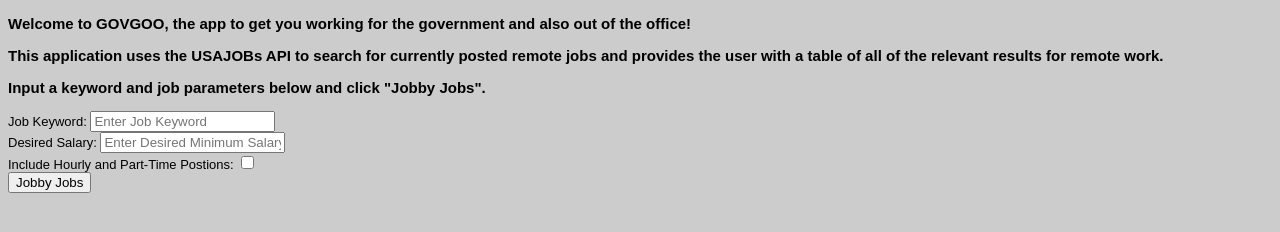
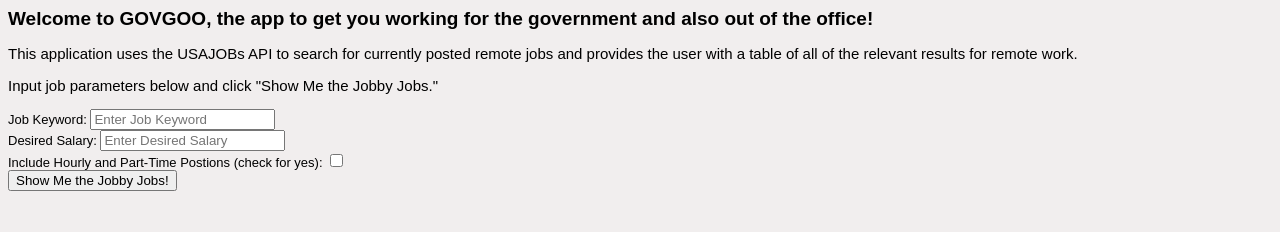
Before and after one commit to theedge1620/govgoo, a plain HTML site: page index.html in a window 1280 px wide. Drawn offline with nearby package versions, Linux system fonts and the light colour scheme.

Commit message:
adding more styling changes

```diff
--- a/index.html
+++ b/index.html
@@ -10,16 +10,12 @@
 </head>
 
 <body>
-    <header>
+    <header>Welcome to GOVGOO, the app to get you working for the government and also out of the office!</header>
 
-        <p>Welcome to GOVGOO, the app to get you working for the government and also out of the office!</p>
+    <main>
         <p>This application uses the USAJOBs API to search for currently posted remote jobs and provides the user with a table of all of the relevant results for remote work.</p>
 
-    </header>
-
-    <main>
-
-        <p>Input a keyword and job parameters below and click "Jobby Jobs".</p>
+        <p>Input job parameters below and click "Show Me the Jobby Jobs."</p>
 
         <article>
 
@@ -28,17 +24,17 @@
         </article>
         <article>
             <label for="desiredSalary">Desired Salary: </label>
-            <input id="desiredSalary" type="text" placeholder="Enter Desired Minimum Salary" />
+            <input id="desiredSalary" type="text" placeholder="Enter Desired Salary" />
 
         </article>
 
         <article>
-            <label for="partTimeHourly"> Include Hourly and Part-Time Postions:</label>
+            <label for="partTimeHourly"> Include Hourly and Part-Time Postions (check for yes):</label>
             <input type="checkbox" id="partTimeHourly" name="partTimeHourly" value="Part-Time">
 
         </article>
 
-        <button id="submitButton"> Jobby Jobs </button>
+        <button id="submitButton"> Show Me the Jobby Jobs!</button>
 
     </main>
 
--- a/script.js
+++ b/script.js
@@ -49,18 +49,18 @@ button.addEventListener('click', async ()=> {
             var headers = ["Job Title", "Agency", "Max Pay","Closing Date","Link"];
             var table = document.createElement("TABLE");  //makes a table element for the page
 
-
-
+            // add a class to the table for dynamic styling:
 
             table.setAttribute("class", "jobs_table");
 
-            if (jobsArray.length > 0) {
+            if (jobsArray.length > 0) {//  If there are job results, display them in a table.
 
-                for(var i = 0; i < jobsArray.length; i++) {
+                for(var i = 0; i < jobsArray.length; i++) { // For each job, insert a row with the desired information
                     var row = table.insertRow(i);
 
+                    // get the maximum pay amount from the returned data for each position:
+
                     var payType = jobsArray[i].MatchedObjectDescriptor.PositionRemuneration[0].Description;
-
 
 
                     if (payType == 'Per Year') {  // if this is an annual salary, fix the string returned.
@@ -99,7 +99,7 @@ button.addEventListener('click', async ()=> {
                     }
                 }
             }
-            else {
+            else {  // if no jobs are returned, dispaly a no jobs returned message to alert the user.
                 var row = table.insertRow(i);
                 row.insertCell(0).innerHTML = "No jobs returned for this search.";
                 row.insertCell(1).innerHTML = "";
--- a/style.css
+++ b/style.css
@@ -1,10 +1,14 @@
 body {
     background-color:
-    #cccccc;
+    #f1eeee;
 }
-h1 {
-    color:tomato;
-    font-size: 17px;
+
+
+
+header {
+    color:black;
+    font-weight:bold;
+    font-size: 19px;
     font-family:Arial;
 }
 
@@ -22,15 +26,11 @@ article {
 
 p {
     font-family:Arial;
-    font-weight:bold;
     font-size:15px;
     color:black;
 }
 
-footer {
 
-    padding: 1rem 1rem 2rem 2rem;
-}
 
 table.jobs_table {
     border: 2px solid black;
```
